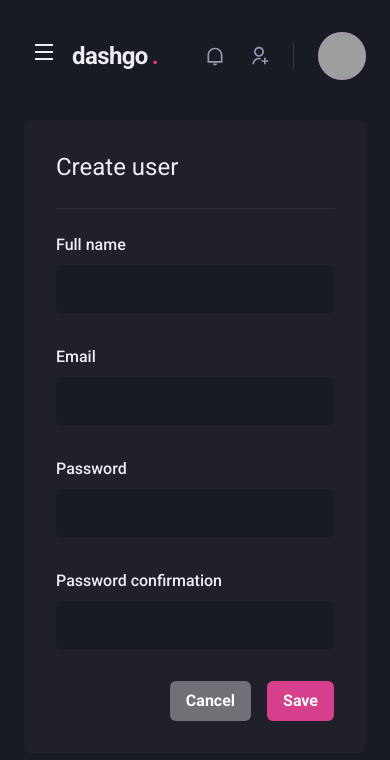
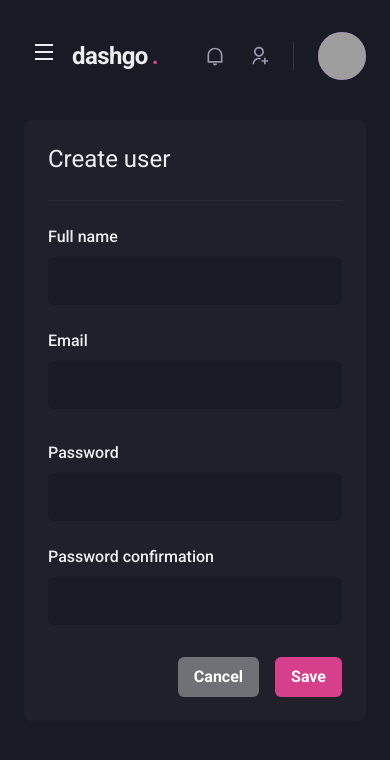
Before and after one commit to eduardo3g/dashboard-nextjs, a Next.js app: page /users/create in a window 390 px wide. Shown: the top 760 px of the page. Built offline with nearby package versions, Linux system fonts and the light colour scheme; grey boxes are pictures that could not be loaded.

Commit message:
style: make the user form responsive

```diff
--- a/src/pages/users/create.tsx
+++ b/src/pages/users/create.tsx
@@ -31,18 +31,18 @@ export default function CreateUser() {
           flex="1"
           borderRadius={8}
           backgroundColor="gray.800"
-          padding="8"
+          padding={["6", "8"]}
         >
           <Heading size="lg" fontWeight="normal">Create user</Heading>
 
           <Divider marginY="6" borderColor="gray.700" />
 
           <VStack spacing="8">
-            <SimpleGrid minChildWidth="240px" spacing="8" width="100%">
+            <SimpleGrid minChildWidth="240px" spacing={["6", "8"]} width="100%">
               <Input name="name" label="Full name" type="text" />
               <Input name="email" label="Email" type="email" />
             </SimpleGrid>
-            <SimpleGrid minChildWidth="240px" spacing="8" width="100%">
+            <SimpleGrid minChildWidth="240px" spacing={["6", "8"]} width="100%">
               <Input name="password" label="Password" type="password" />
               <Input name="password_confirmation" label="Password confirmation" type="password" />
             </SimpleGrid>
```
